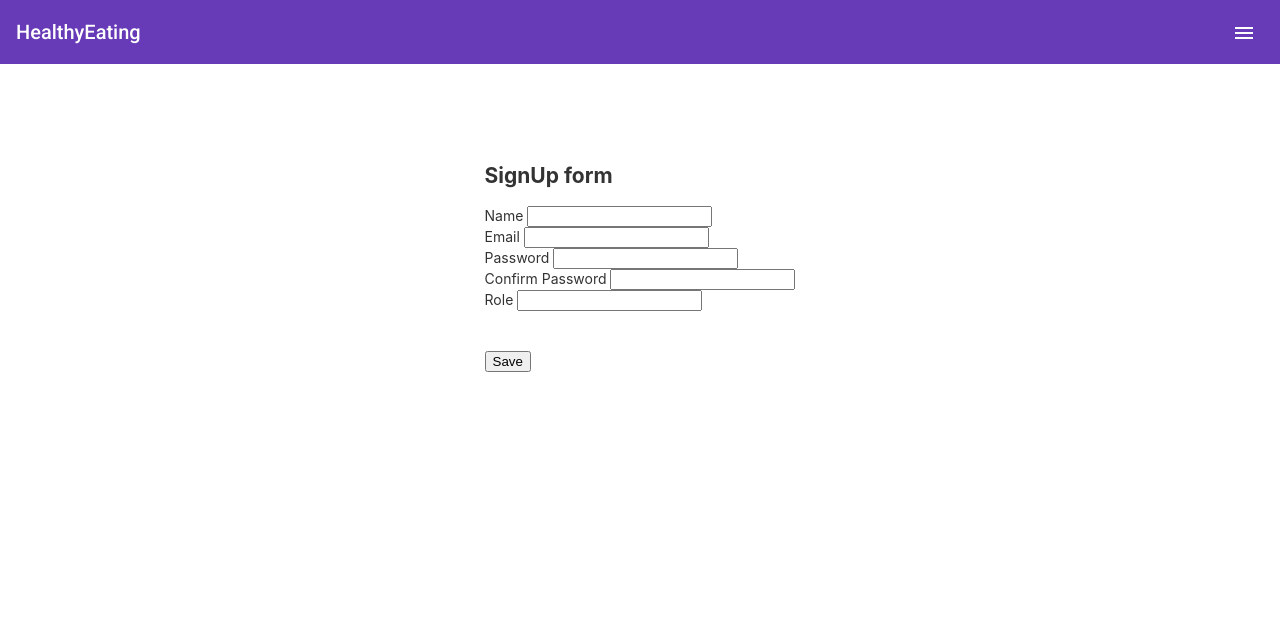
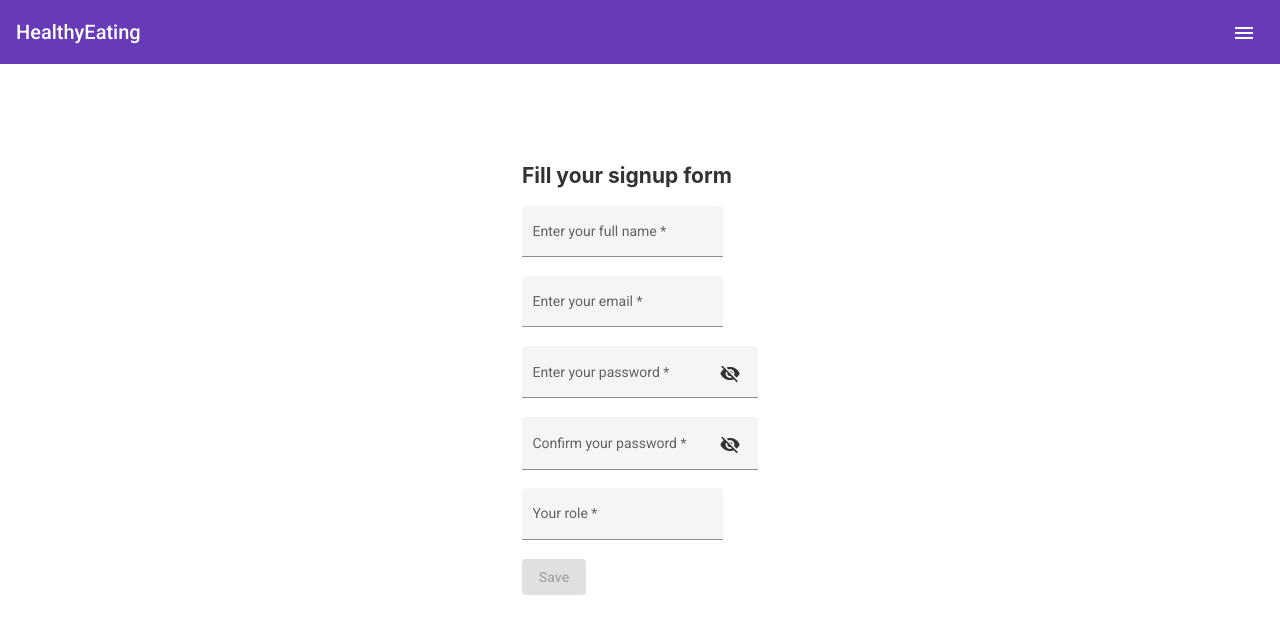
Before and after one commit to nukstarboy/food-budget-optimization, an Angular app in the folder src/main/web-ui/project/: page /signup in a window 1280 px wide. Shown: the top 634 px of the page. Built offline with nearby package versions, Linux system fonts and the light colour scheme.

Commit message:
Style view

```diff
--- a/src/main/web-ui/project/src/app/login/login.component.html
+++ b/src/main/web-ui/project/src/app/login/login.component.html
@@ -1,28 +1,25 @@
-<h2>Login form</h2>
+<h2>Now you should login in your account</h2>
 
-<form [formGroup]="form">
+<form [formGroup]="formGroup">
+  <div class="example-container">
+    <mat-form-field appearance="fill" floatLabel="always">
+      <mat-label>Enter your email</mat-label>
+      <input type="text" formControlName="email" matInput placeholder="example@">
+    </mat-form-field>
 
-  <div class="row">
-    <div class=" col-md-offset-1 col-md-4">
-      <label> Email </label>
-      <input formControlName="email" class="form-control" type="text">
-    </div>
+    <mat-form-field appearance="fill">
+      <mat-label>Enter your password</mat-label>
+      <input formControlName="password" matInput [type]="isPasswordVisible ? 'password' : 'text'">
+      <button mat-icon-button matSuffix (click)="isPasswordVisible = !isPasswordVisible"
+              [attr.aria-label]="'Hide password'" [attr.aria-pressed]="isPasswordVisible">
+        <mat-icon>{{isPasswordVisible ? 'visibility_off' : 'visibility'}}</mat-icon>
+      </button>
+    </mat-form-field>
   </div>
 
-  <div class="row">
-    <div class=" col-md-offset-1 col-md-4">
-      <label> Password </label>
-      <input formControlName="password" class="form-control" type="password">
-    </div>
-  </div>
-
-  <div class="row" style="margin-top: 40px;">
-    <div>
-      <button (click)="onLoginButtonClick()">Login</button>
-    </div>
-    <div>
-      <button (click)="onSignupButtonClick()">Signup</button>
-    </div>
+  <div style="display: flex; justify-content: space-around">
+    <button [disabled]="formGroup.invalid" mat-raised-button (click)="onLoginButtonClick()">Login</button>
+    <button mat-raised-button (click)="onSignupButtonClick()">Signup</button>
   </div>
 
 </form>
--- a/src/main/web-ui/project/src/app/login/login.component.scss
+++ b/src/main/web-ui/project/src/app/login/login.component.scss
@@ -0,0 +1,12 @@
+.example-container mat-form-field + mat-form-field {
+  margin-left: 8px;
+}
+
+input.example-right-align::-webkit-outer-spin-button,
+input.example-right-align::-webkit-inner-spin-button {
+  display: none;
+}
+
+input.example-right-align {
+  -moz-appearance: textfield;
+}
--- a/src/main/web-ui/project/src/app/login/login.component.ts
+++ b/src/main/web-ui/project/src/app/login/login.component.ts
@@ -12,36 +12,28 @@ import {AdminService} from '../service/admin-service.service';
 export class LoginComponent implements OnInit {
   private adminDetail: AdminDetail | undefined;
 
-  public constructor(private readonly adminService: AdminService, private readonly router: Router) {}
+  public isPasswordVisible: boolean = true;
+
+  public formGroup: FormGroup = new FormGroup({
+    email: new FormControl('', Validators.required),
+    password: new FormControl('', Validators.required)
+  });
+
+  public constructor(private readonly adminService: AdminService, private readonly router: Router) {
+  }
 
   public ngOnInit(): void {
-    if ((this.adminService.isLoggedIn())) {
+    if (this.adminService.isLoggedIn()) {
       this.router.navigate(['/profile']);
     } else {
       this.router.navigate(['/login']);
     }
   }
 
-  // create the form object.
-  form = new FormGroup({
-    email: new FormControl('', Validators.required),
-    password: new FormControl('', Validators.required)
-  });
-
-  get Email() {
-    return this.form.get('email');
-  }
-
-  get Password() {
-    return this.form.get('password');
-  }
-
   public onLoginButtonClick(): void {
     this.adminDetail = {
-      name: undefined,
-      emailId: this.form.controls.email.value!,
-      password: this.form.controls.password.value!,
-      role: undefined
+      emailId: this.formGroup!.controls['email'].value,
+      password: this.formGroup!.controls['password'].value
     }
 
     this.adminService.login(this.adminDetail).subscribe((response) => {
@@ -66,4 +58,5 @@ export class LoginComponent implements OnInit {
   public onSignupButtonClick(): void {
     this.router.navigate(['/signup']);
   }
+
 }
--- a/src/main/web-ui/project/src/app/models/admin-details.ts
+++ b/src/main/web-ui/project/src/app/models/admin-details.ts
@@ -1,6 +1,6 @@
 export class AdminDetail {
   emailId: string | undefined;
-  name: string | undefined;
+  name?: string | undefined;
   password: string | undefined;
-  role: string | undefined;
+  role?: string | undefined;
 }
--- a/src/main/web-ui/project/src/app/profile/profile.component.html
+++ b/src/main/web-ui/project/src/app/profile/profile.component.html
@@ -1,3 +1,3 @@
 <div style="text-align: right ; margin-right: 40px;">
-  <button (click)="onLogoutAnchorClick()">Logout</button>
+  <button mat-raised-button (click)="onLogoutAnchorClick()">Logout</button>
 </div>
--- a/src/main/web-ui/project/src/app/profile/profile.component.ts
+++ b/src/main/web-ui/project/src/app/profile/profile.component.ts
@@ -8,18 +8,13 @@ import {AdminService} from "../service/admin-service.service";
   styleUrls: ['./profile.component.scss']
 })
 export class ProfileComponent implements OnInit {
-  public adminId: any;
-  public data = [];
 
   public constructor(private adminService: AdminService, private route: ActivatedRoute, private router: Router) {
   }
 
-  ngOnInit() {
-    if (this.adminService.isLoggedIn()) {
-      this.route.paramMap.subscribe(params => {
-        this.adminId = +params.get('adminId')!;
-      });
-    } else {
+  public ngOnInit(): void {
+    const isNotLoggedIn = !this.adminService.isLoggedIn();
+    if (isNotLoggedIn) {
       this.router.navigate(['/login']);
     }
   }
--- a/src/main/web-ui/project/src/app/signup/signup.component.html
+++ b/src/main/web-ui/project/src/app/signup/signup.component.html
@@ -1,46 +1,42 @@
-<h2>SignUp form</h2>
+<h2>Fill your signup form</h2>
 
-<form [formGroup]="form">
+<form [formGroup]="formGroup">
 
-  <div class="row">
-    <div class=" col-md-offset-1 col-md-4">
-      <label> Name </label>
-      <input formControlName="fullName" class="form-control" type="text">
-    </div>
+  <div class="example-container">
+    <mat-form-field appearance="fill">
+      <mat-label>Enter your full name</mat-label>
+      <input formControlName="fullName" matInput placeholder="Stamat Stamatov">
+    </mat-form-field>
+
+    <mat-form-field appearance="fill">
+      <mat-label>Enter your email</mat-label>
+      <input formControlName="email" matInput placeholder="example@">
+    </mat-form-field>
+
+    <mat-form-field appearance="fill">
+      <mat-label>Enter your password</mat-label>
+      <input formControlName="password" matInput [type]="isPasswordVisible ? 'password' : 'text'">
+      <button mat-icon-button matSuffix (click)="isPasswordVisible = !isPasswordVisible"
+              [attr.aria-label]="'Hide password'" [attr.aria-pressed]="isPasswordVisible">
+        <mat-icon>{{isPasswordVisible ? 'visibility_off' : 'visibility'}}</mat-icon>
+      </button>
+    </mat-form-field>
+
+    <mat-form-field appearance="fill">
+      <mat-label>Confirm your password</mat-label>
+      <input formControlName="confirmPassword" matInput [type]="isPasswordVisible ? 'password' : 'text'">
+      <button mat-icon-button matSuffix (click)="isPasswordVisible = !isPasswordVisible"
+              [attr.aria-label]="'Hide password'" [attr.aria-pressed]="isPasswordVisible">
+        <mat-icon>{{isPasswordVisible ? 'visibility_off' : 'visibility'}}</mat-icon>
+      </button>
+    </mat-form-field>
+
+    <mat-form-field appearance="fill">
+      <mat-label>Your role</mat-label>
+      <input formControlName="role" matInput placeholder="User">
+    </mat-form-field>
   </div>
 
-  <div class="row">
-    <div class=" col-md-offset-1 col-md-4">
-      <label> Email </label>
-      <input formControlName="email" class="form-control" type="text">
-    </div>
-  </div>
-
-  <div class="row">
-    <div class=" col-md-offset-1 col-md-4">
-      <label> Password </label>
-      <input formControlName="password" class="form-control" type="password">
-    </div>
-  </div>
-
-  <div class="row">
-    <div class=" col-md-offset-1 col-md-4">
-      <label> Confirm Password </label>
-      <input formControlName="confirmPassword" class="form-control" type="password">
-    </div>
-  </div>
-
-  <div class="row">
-    <div class=" col-md-offset-1 col-md-4">
-      <label> Role </label>
-      <input formControlName="role" class="form-control" type="text">
-    </div>
-  </div>
-
-  <div class="row" style="margin-top: 40px;">
-    <div class="col-md-offset-1 col-md-4">
-      <button (click)="onSaveButtonClick()" class="btn btn-md btn-primary btn-style"  >Save</button>
-    </div>
-  </div>
+  <button mat-raised-button [disabled]="formGroup.invalid" (click)="onSaveButtonClick()" class="btn btn-md btn-primary btn-style"  >Save</button>
 
 </form>
--- a/src/main/web-ui/project/src/app/signup/signup.component.scss
+++ b/src/main/web-ui/project/src/app/signup/signup.component.scss
@@ -0,0 +1,3 @@
+.example-container {
+  display: table-caption;
+}
--- a/src/main/web-ui/project/src/app/signup/signup.component.ts
+++ b/src/main/web-ui/project/src/app/signup/signup.component.ts
@@ -10,54 +10,28 @@ import {AdminDetail} from "../models/admin-details";
   styleUrls: ['./signup.component.scss']
 })
 export class SignupComponent {
+  private adminDetail: AdminDetail;
 
-  private adminDetail: AdminDetail | undefined;
-
-  public constructor(private adminService: AdminService, private router: Router) {}
-
-  // create the form object.
-  form = new FormGroup({
+  public formGroup: FormGroup = new FormGroup({
     fullName: new FormControl('', Validators.required),
     email: new FormControl('', Validators.required),
     password: new FormControl('', Validators.required),
     confirmPassword: new FormControl('', Validators.required),
     role: new FormControl('', Validators.required),
   });
+  public isPasswordVisible: boolean = true;
 
-  get FullName() {
-    return this.form.get('fullName');
+  public constructor(private adminService: AdminService, private router: Router) {
   }
 
-  get Email() {
-    return this.form.get('email');
-  }
-
-  get Password() {
-    return this.form.get('password');
-  }
-
-  get ConfirmPassword() {
-    return this.form.get('confirmPassword');
-  }
-
-  get Role() {
-    return this.form.get('role');
-  }
-
-
-  onSaveButtonClick(): void {
-    let pass = this.form.controls.password.value;
-    let confirmPass = this.form.controls.confirmPassword.value;
+  public onSaveButtonClick(): void {
+    let pass = this.formGroup.controls['password'].value;
+    let confirmPass = this.formGroup.controls['confirmPassword'].value;
 
     if (pass == confirmPass) {
-      this.adminDetail = {
-        name: this.form.controls.fullName.value!,
-        emailId: this.form.controls.email.value!,
-        password: this.form.controls.password.value!,
-        role: this.form.controls.role.value!
-      }
+      this.buildAdminDetail();
 
-      this.adminService.saveAdminDetails(this.adminDetail).subscribe(
+      this.adminService.saveAdminDetails(this.adminDetail!).subscribe(
         () => {
           this.router.navigate(['/login']);
         },
@@ -70,4 +44,13 @@ export class SignupComponent {
       alert("Password and confirm password not match.");
     }
   }
+
+  private buildAdminDetail(): void {
+    this.adminDetail = {
+      name: this.formGroup.controls['fullName'].value,
+      emailId: this.formGroup.controls['email'].value,
+      password: this.formGroup.controls['password'].value,
+      role: this.formGroup.controls['role'].value
+    }
+  }
 }
--- a/src/main/web-ui/project/tsconfig.json
+++ b/src/main/web-ui/project/tsconfig.json
@@ -6,6 +6,7 @@
     "outDir": "./dist/out-tsc",
     "forceConsistentCasingInFileNames": true,
     "strict": true,
+    "strictPropertyInitialization": false,
     "noImplicitOverride": true,
     "noPropertyAccessFromIndexSignature": true,
     "noImplicitReturns": true,
```
Also changed, not shown: src/main/web-ui/project/src/app/service/admin-service.service.ts (+10 -13 lines).
